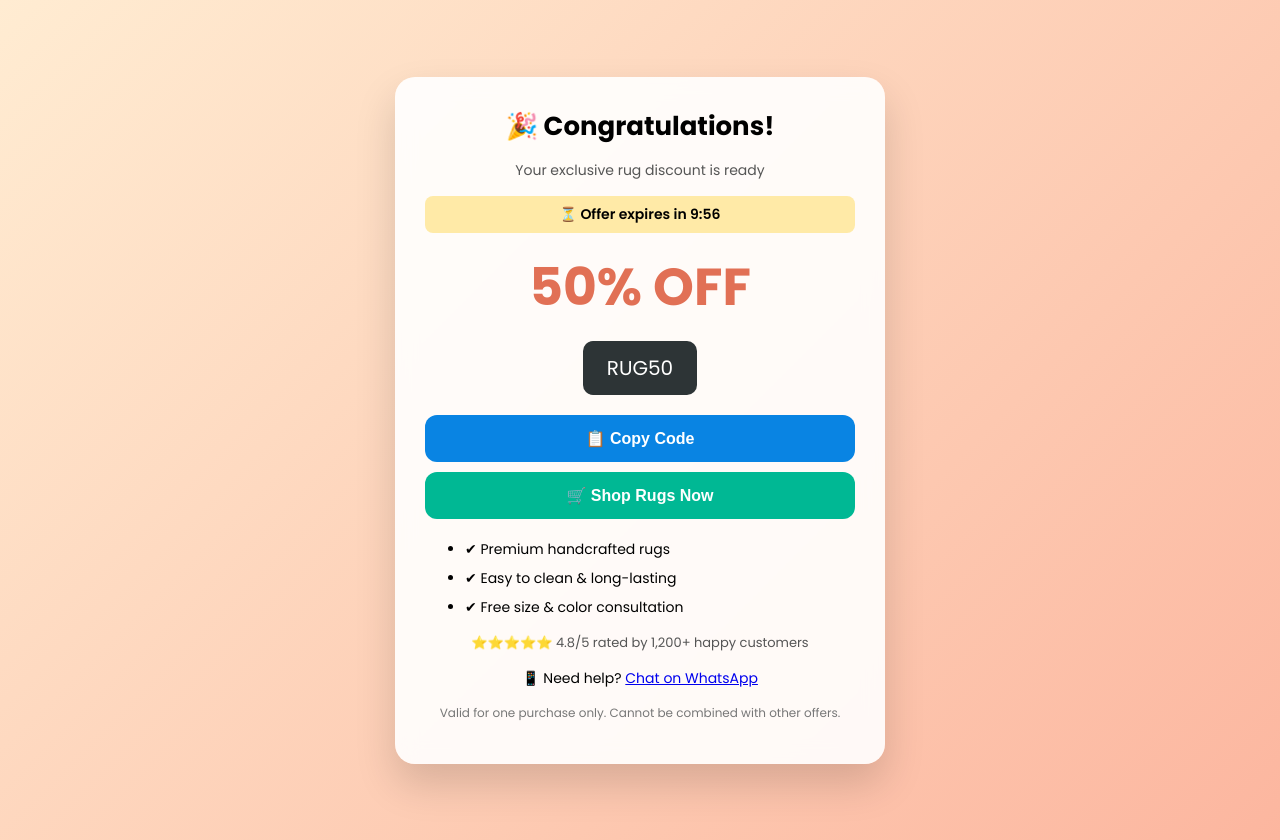
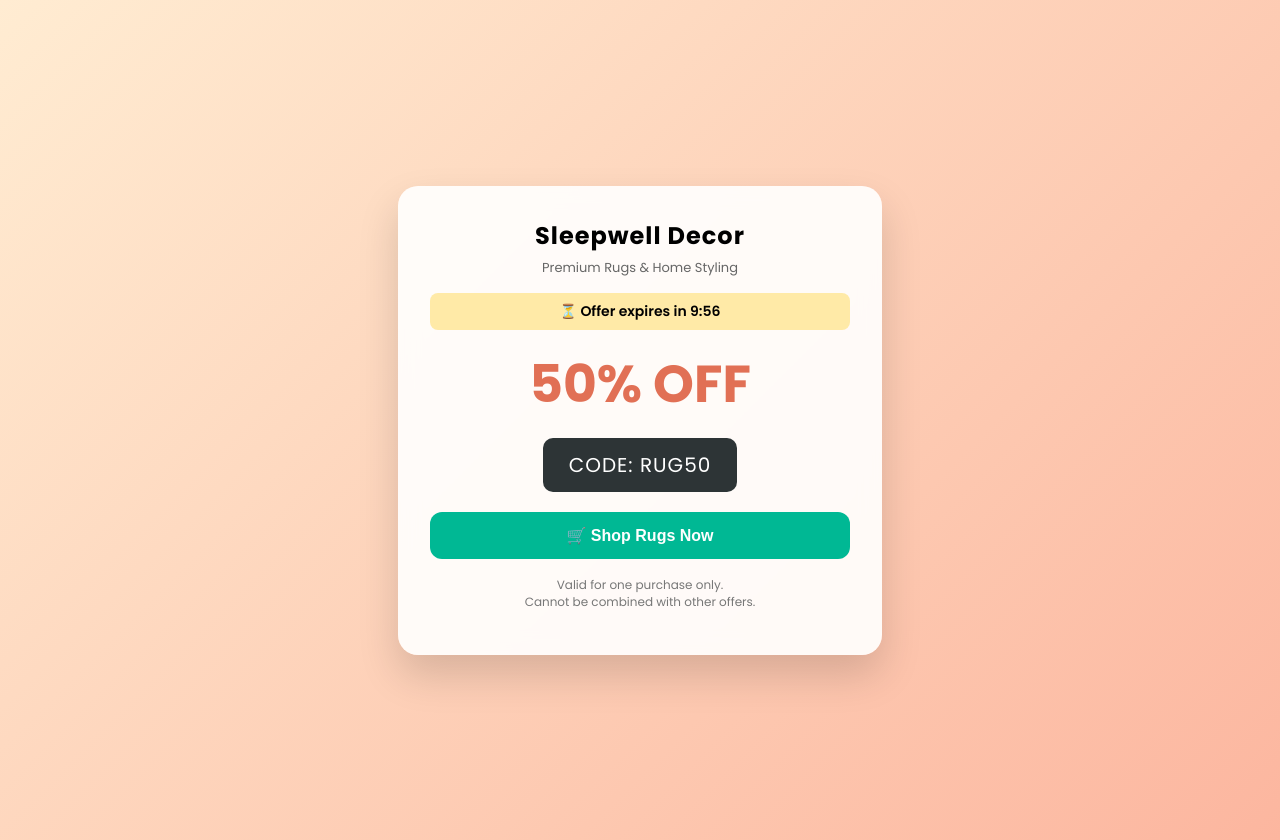
Before and after one commit to ishanbro/Sleepwell-decor, a plain HTML site: page index.html in a window 1280 px wide. Drawn offline with Linux system fonts and the light colour scheme.

Commit message:
Update index.html

```diff
--- a/index.html
+++ b/index.html
@@ -2,7 +2,7 @@
 <html lang="en">
 <head>
   <meta charset="UTF-8">
-  <title>Scan & Save</title>
+  <title>Sleepwell Decor | Scan & Save</title>
   <meta name="viewport" content="width=device-width, initial-scale=1.0">
 
   <link href="https://fonts.googleapis.com/css2?family=Poppins:wght@400;600;700&display=swap" rel="stylesheet">
@@ -22,9 +22,9 @@
     .box {
       background: rgba(255,255,255,0.9);
       backdrop-filter: blur(10px);
-      max-width: 430px;
+      max-width: 420px;
       width: 100%;
-      padding: 30px;
+      padding: 32px;
       border-radius: 20px;
       box-shadow: 0 20px 40px rgba(0,0,0,0.15);
       text-align: center;
@@ -36,15 +36,17 @@
       to { transform: scale(1); opacity: 1; }
     }
 
-    h1 {
-      margin: 0;
-      font-size: 26px;
+    .brand {
+      font-size: 24px;
+      font-weight: 700;
+      letter-spacing: 1px;
+      margin-bottom: 5px;
     }
 
-    .subtitle {
-      color: #555;
-      font-size: 14px;
-      margin-bottom: 10px;
+    .tagline {
+      font-size: 13px;
+      color: #666;
+      margin-bottom: 15px;
     }
 
     .timer {
@@ -67,13 +69,14 @@
       background: #2d3436;
       color: #fff;
       display: inline-block;
-      padding: 12px 24px;
+      padding: 12px 26px;
       border-radius: 10px;
       font-size: 20px;
-      margin-bottom: 10px;
+      letter-spacing: 1px;
+      margin-bottom: 20px;
     }
 
-    button {
+    .cta-btn {
       width: 100%;
       padding: 14px;
       border: none;
@@ -81,82 +84,41 @@
       font-size: 16px;
       font-weight: 600;
       cursor: pointer;
-      margin-top: 10px;
-    }
-
-    .copy-btn {
-      background: #0984e3;
-      color: #fff;
-    }
-
-    .cta-btn {
       background: #00b894;
       color: #fff;
-    }
-
-    .benefits {
-      text-align: left;
-      margin-top: 20px;
-      font-size: 14px;
-    }
-
-    .benefits li {
-      margin-bottom: 8px;
-    }
-
-    .social {
-      margin-top: 15px;
-      font-size: 13px;
-      color: #555;
-    }
-
-    .whatsapp {
-      margin-top: 15px;
-      font-size: 14px;
     }
 
     .note {
       font-size: 12px;
       color: #777;
-      margin-top: 15px;
+      margin-top: 18px;
+      line-height: 1.4;
     }
   </style>
 </head>
 <body>
 
 <div class="box">
-  <h1>🎉 Congratulations!</h1>
-  <p class="subtitle">Your exclusive rug discount is ready</p>
+  <div class="brand">Sleepwell Decor</div>
+  <div class="tagline">Premium Rugs & Home Styling</div>
 
-  <div class="timer">⏳ Offer expires in <span id="countdown">10:00</span></div>
+  <div class="timer">
+    ⏳ Offer expires in <span id="countdown">10:00</span>
+  </div>
 
   <div class="discount" id="discountText"></div>
   <div class="code" id="discountCode"></div>
 
-  <button class="copy-btn" onclick="copyCode()">📋 Copy Code</button>
   <button class="cta-btn">🛒 Shop Rugs Now</button>
 
-  <ul class="benefits">
-    <li>✔ Premium handcrafted rugs</li>
-    <li>✔ Easy to clean & long-lasting</li>
-    <li>✔ Free size & color consultation</li>
-  </ul>
-
-  <div class="social">
-    ⭐⭐⭐⭐⭐ 4.8/5 rated by 1,200+ happy customers
-  </div>
-
-  <div class="whatsapp">
-    📱 Need help? <a href="https://wa.me/919999999999" target="_blank">Chat on WhatsApp</a>
-  </div>
-
   <p class="note">
-    Valid for one purchase only. Cannot be combined with other offers.
+    Valid for one purchase only.<br>
+    Cannot be combined with other offers.
   </p>
 </div>
 
 <script>
-  // Discount logic
+  // Discount logic (40% most common)
   const discounts = [
     { percent: "30% OFF", code: "RUG30" },
     { percent: "40% OFF", code: "RUG40" },
@@ -171,15 +133,9 @@
   else chosen = discounts[2];
 
   document.getElementById("discountText").innerText = chosen.percent;
-  document.getElementById("discountCode").innerText = chosen.code;
+  document.getElementById("discountCode").innerText = "CODE: " + chosen.code;
 
-  // Copy code
-  function copyCode() {
-    navigator.clipboard.writeText(chosen.code);
-    alert("Code copied!");
-  }
-
-  // Countdown timer (10 mins)
+  // Countdown timer (10 minutes)
   let time = 600;
   const countdownEl = document.getElementById("countdown");
 
```
